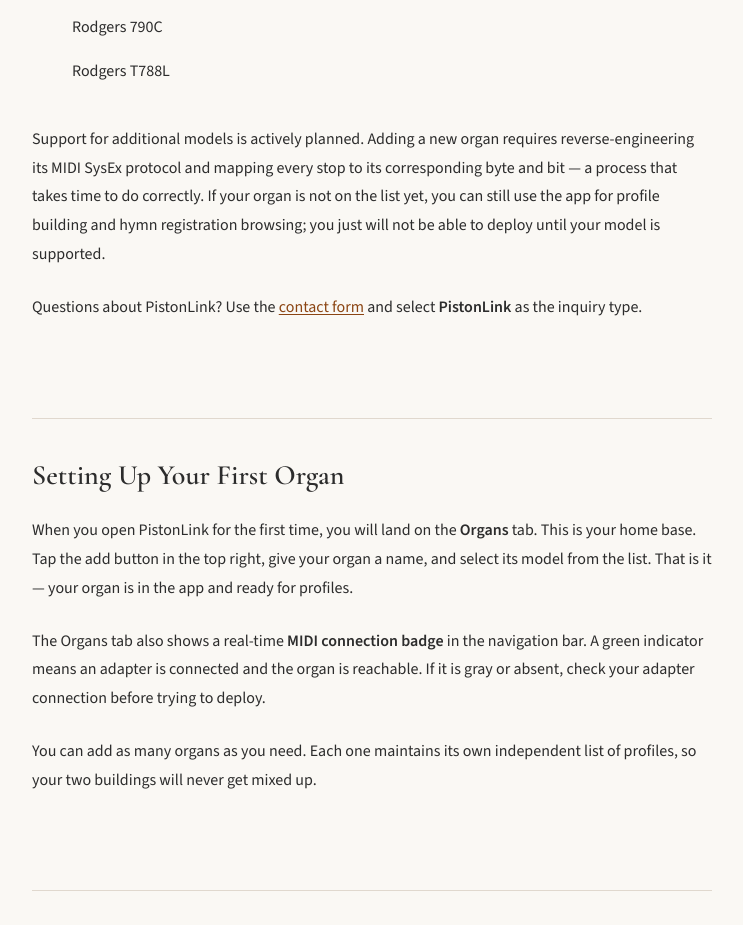
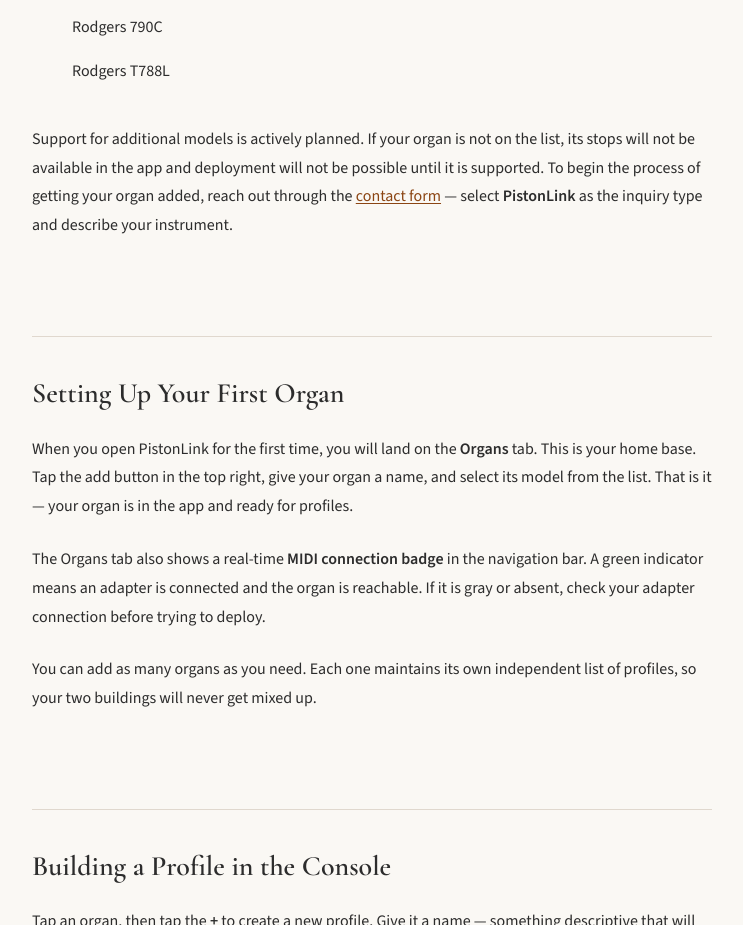
Before and after one commit to nelsonarrangements/music, a website built with Vite: page pistonlink-guide.html in a window 1280 px wide. Shown: the part 2160-3085 px from the top of the page, without its empty margins (400-1143 px from the left). Built offline with nearby package versions, Linux system fonts and the light colour scheme.

Commit message:
Clarified wording with supported organs.

```diff
--- a/pistonlink-guide.html
+++ b/pistonlink-guide.html
@@ -79,9 +79,7 @@
               <li>Rodgers T788L</li>
             </ul>
 
-            <p>Support for additional models is actively planned. Adding a new organ requires reverse-engineering its MIDI SysEx protocol and mapping every stop to its corresponding byte and bit — a process that takes time to do correctly. If your organ is not on the list yet, you can still use the app for profile building and hymn registration browsing; you just will not be able to deploy until your model is supported.</p>
-
-            <p>Questions about PistonLink? Use the <a href="/contact.html?type=PistonLink">contact form</a> and select <strong>PistonLink</strong> as the inquiry type.</p>
+            <p>Support for additional models is actively planned. If your organ is not on the list, its stops will not be available in the app and deployment will not be possible until it is supported. To begin the process of getting your organ added, reach out through the <a href="/contact.html?type=PistonLink">contact form</a> — select <strong>PistonLink</strong> as the inquiry type and describe your instrument.</p>
 
             <h2>Setting Up Your First Organ</h2>
             <p>When you open PistonLink for the first time, you will land on the <strong>Organs</strong> tab. This is your home base. Tap the add button in the top right, give your organ a name, and select its model from the list. That is it — your organ is in the app and ready for profiles.</p>
```
